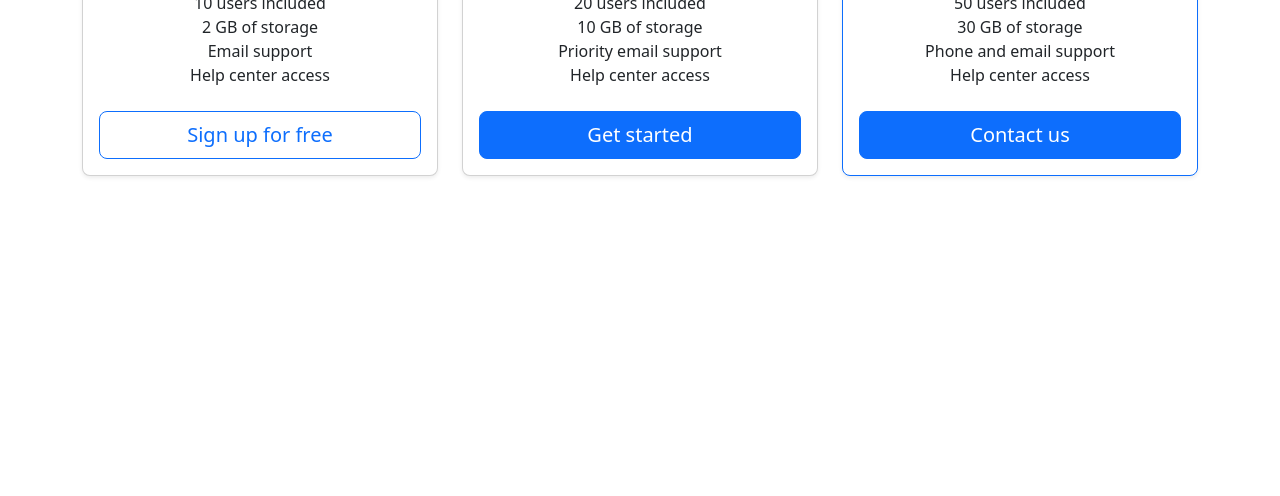
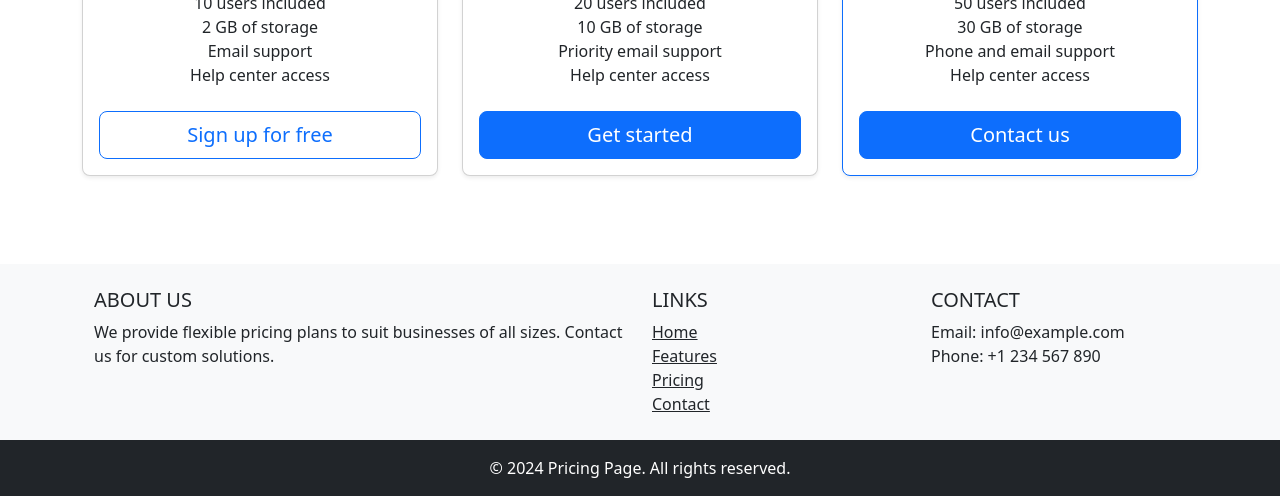
Before and after one commit to markosthabit/ITI-VCS-lab_2, a plain HTML site: page pricing.html in a window 1280 px wide. Shown: the part 374-870 px from the top of the page. Before the commit the page ends 800 px from the top, so only its background shows below. Drawn offline with nearby package versions, Linux system fonts and the light colour scheme.

Commit message:
Adding footer

```diff
--- a/pricing.html
+++ b/pricing.html
@@ -117,5 +117,37 @@
         </div>
       </div>
     </div>
+
+    <footer class="bg-light text-center text-lg-start mt-auto">
+      <div class="container p-4">
+        <div class="row">
+          <div class="col-lg-6 col-md-12 mb-4 mb-md-0">
+            <h5 class="text-uppercase">About Us</h5>
+            <p>
+              We provide flexible pricing plans to suit businesses of all sizes. Contact us for custom solutions.
+            </p>
+          </div>
+          <div class="col-lg-3 col-md-6 mb-4 mb-md-0">
+            <h5 class="text-uppercase">Links</h5>
+            <ul class="list-unstyled mb-0">
+              <li><a href="#" class="text-dark">Home</a></li>
+              <li><a href="#" class="text-dark">Features</a></li>
+              <li><a href="#" class="text-dark">Pricing</a></li>
+              <li><a href="#" class="text-dark">Contact</a></li>
+            </ul>
+          </div>
+          <div class="col-lg-3 col-md-6 mb-4 mb-md-0">
+            <h5 class="text-uppercase">Contact</h5>
+            <ul class="list-unstyled">
+              <li><span class="text-dark">Email: info@example.com</span></li>
+              <li><span class="text-dark">Phone: +1 234 567 890</span></li>
+            </ul>
+          </div>
+        </div>
+      </div>
+      <div class="text-center p-3 bg-dark text-white">
+        © 2024 Pricing Page. All rights reserved.
+      </div>
+    </footer>
   </body>
 </html>
```
